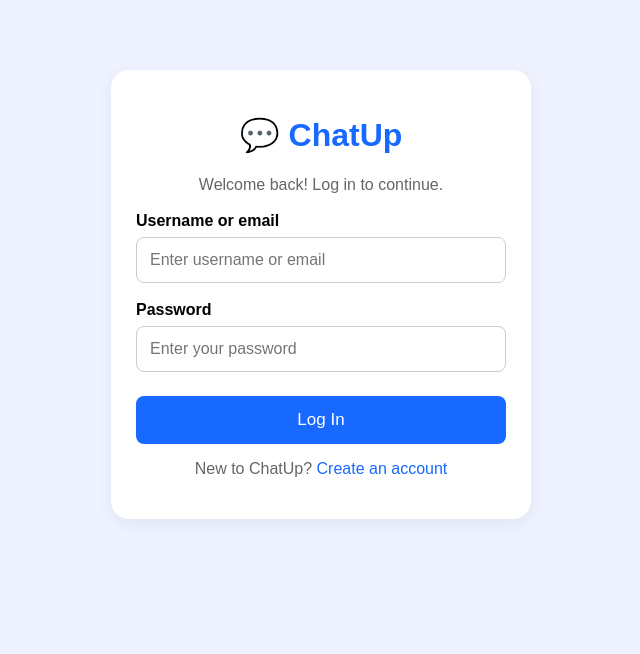
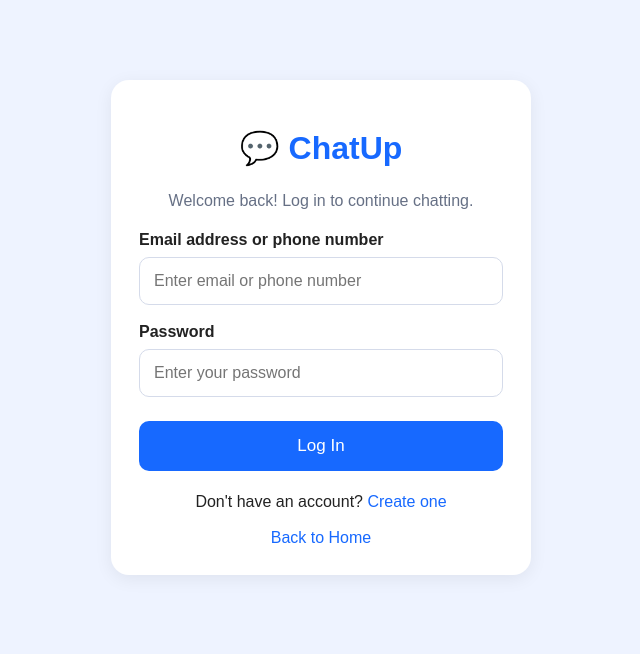
Before and after one commit to julex7572-lab/Chat-up, a Flask app: page /login in a window 1280 px wide. Shown: the top 654 px of the page, without its empty margins (319-959 px from the left). Run offline with Flask 3, Linux system fonts and the light colour scheme.

Commit message:
Update login.html

```diff
--- a/templates/login.html
+++ b/templates/login.html
@@ -2,8 +2,9 @@
 <html lang="en">
 <head>
     <meta charset="UTF-8">
-    <meta name="viewport" content="width=device-width, initial-scale=1">
-    <title>Login | ChatUp</title>
+    <meta name="viewport" content="width=device-width, initial-scale=1.0">
+
+    <title>Login - ChatUp</title>
 
     <style>
         * {
@@ -13,14 +14,15 @@
         body {
             margin: 0;
             padding: 20px;
+            font-family: Arial, sans-serif;
             background: #eef3ff;
-            font-family: Arial, sans-serif;
+            color: #222;
         }
 
         .container {
             max-width: 420px;
-            margin: 50px auto;
-            padding: 25px;
+            margin: 60px auto;
+            padding: 28px;
             background: white;
             border-radius: 18px;
             box-shadow: 0 4px 18px #0001;
@@ -33,7 +35,8 @@
 
         p {
             text-align: center;
-            color: #666;
+            line-height: 1.5;
+            color: #667085;
         }
 
         label {
@@ -44,69 +47,103 @@
 
         input {
             width: 100%;
-            padding: 13px;
-            margin-top: 7px;
-            border: 1px solid #ccc;
-            border-radius: 8px;
+            padding: 14px;
+            margin-top: 8px;
+            border: 1px solid #d5dbea;
+            border-radius: 10px;
             font-size: 16px;
         }
 
         button {
             width: 100%;
-            padding: 14px;
             margin-top: 24px;
+            padding: 15px;
+            border: none;
+            border-radius: 10px;
             background: #1769ff;
             color: white;
-            border: none;
-            border-radius: 8px;
             font-size: 17px;
+            cursor: pointer;
+        }
+
+        .message {
+            margin-top: 15px;
+            color: #c62828;
+            text-align: center;
+        }
+
+        .footer {
+            margin-top: 22px;
+            text-align: center;
         }
 
         a {
             color: #1769ff;
             text-decoration: none;
         }
-
-        .error {
-            color: #d00;
-        }
     </style>
 </head>
 
 <body>
+
 <div class="container">
+
     <h1>💬 ChatUp</h1>
-        <p>Welcome back! Log in to continue.</p>
+
+    <p>Welcome back! Log in to continue chatting.</p>
 
     {% with messages = get_flashed_messages() %}
+        {% if messages %}
             {% for message in messages %}
-                <p class="error">{{ message }}</p>
+                <div class="message">
+                    {{ message }}
+                </div>
             {% endfor %}
+        {% endif %}
     {% endwith %}
 
-        <form action="/login" method="POST">
-            <label for="username">Username or email</label>
+    <form method="POST" action="{{ url_for('login') }}">
+
+        <label for="identity">
+            Email address or phone number
+        </label>
+
         <input
-                id="username"
             type="text"
-                name="username"
-                placeholder="Enter username or email"
+            id="identity"
+            name="identity"
+            placeholder="Enter email or phone number"
+            autocomplete="username"
             required
         >
 
-            <label for="password">Password</label>
+        <label for="password">
+            Password
+        </label>
+
         <input
+            type="password"
             id="password"
-                type="password"
             name="password"
             placeholder="Enter your password"
+            autocomplete="current-password"
             required
         >
 
-            <button type="submit">Log In</button>
+        <button type="submit">
+            Log In
+        </button>
+
     </form>
 
-        <p>New to ChatUp? <a href="/signup">Create an account</a></p>
+    <div class="footer">
+        Don't have an account?
+        <a href="{{ url_for('signup') }}">Create one</a>
+        <br><br>
+        <a href="{{ url_for('home') }}">Back to Home</a>
     </div>
+
+</div>
+
 </body>
 </html>
```
Lines whose indentation alone changed are shown as unchanged.
